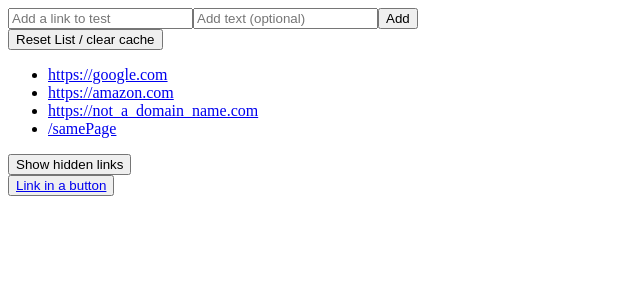
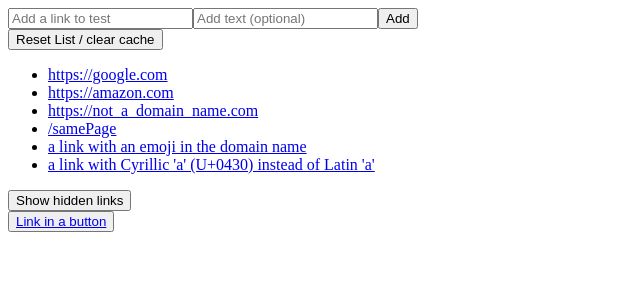
Before and after one commit to Theacebutler/HoverTest, a React (Vite) app: page / in a window 1280 px wide. Shown: the top 300 px of the page, without its empty margins (0-640 px from the left). Built offline with nearby package versions, Linux system fonts and the light colour scheme.

Commit message:
added some fishy domaim names

```diff
--- a/src/defaultsLinks.ts
+++ b/src/defaultsLinks.ts
@@ -18,5 +18,14 @@ export const defaultLinks: Link[] = [
   }, {
     id: 4,
     href: "/samePage",
+  }, {
+    id: 5,
+    text: "a link with an emoji in the domain name",
+    href: "https://🏎️.com",
+  }, {
+    id: 6,
+    text: "a link with Cyrillic 'а' (U+0430) instead of Latin 'a'",
+    href: "https://pаypal.com",
   }
+
 ]
```
